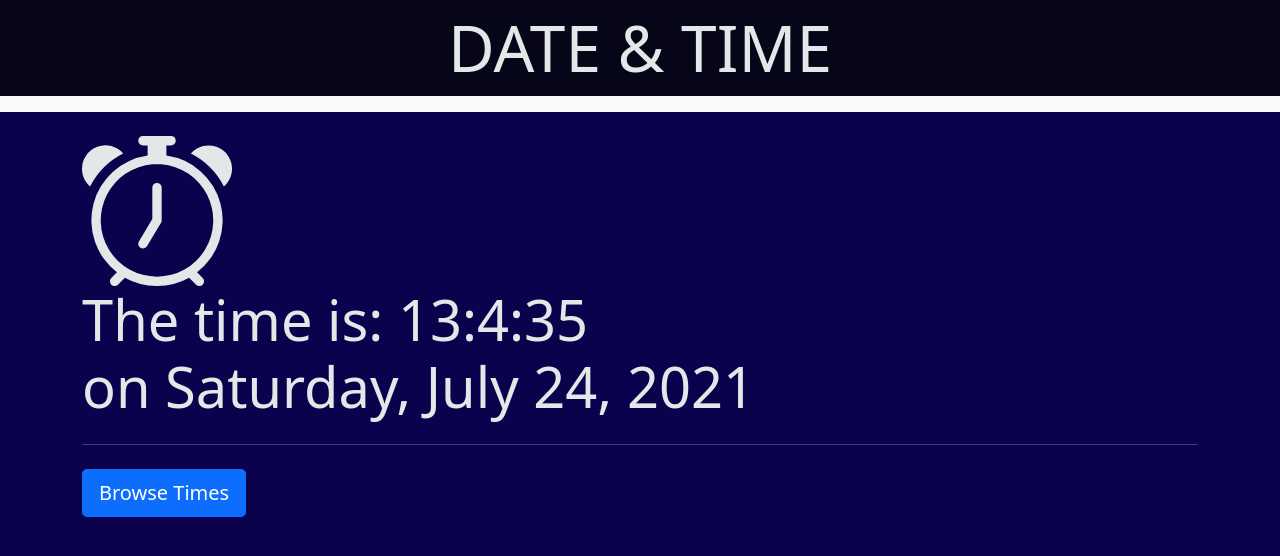
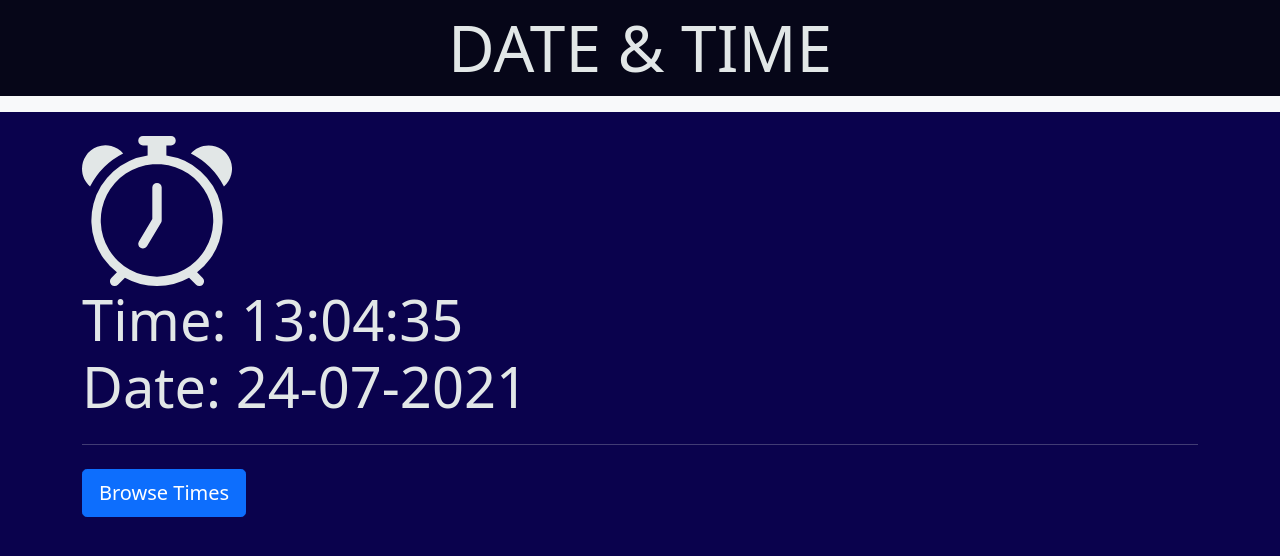
Before and after one commit to mayankesh239/clock, a plain HTML site: page index.html in a window 1280 px wide. Drawn offline with nearby package versions, Linux system fonts and the light colour scheme.

Commit message:
modification

```diff
--- a/index.html
+++ b/index.html
@@ -40,7 +40,7 @@
 
       </div>
       <div id="dis-con">
-        <h1 class="display-4"> The time is: <span id="time"></span> </h1>
+        <h1 class="display-4"> Time: <span id="time"></span> </h1>
         <p class="lead"></p>
         <hr class="my-4">
         <!-- <p>We are here to show you the time of different countries</p> -->
--- a/index.js
+++ b/index.js
@@ -1,10 +1,21 @@
-let a;
-let time;
-let date;
-const options = { weekday: 'long', year: 'numeric', month: 'long', day: 'numeric' };
-setInterval(() => {
+// declaration of the variable
+let a, time, date, m;
+
+//function to get and print the date and time
+myFunction = () => {
     a = new Date();
-    date = a.toLocaleDateString(undefined, options);
-    time = a.getHours() + ':' + a.getMinutes() + ':' + a.getSeconds();
-    document.getElementById('time').innerHTML = time + "<br> on " + date;
-}, 1000);
+    date = check(a.getDate()) + '-' + check(a.getMonth() + 1) + '-' + check(a.getFullYear());
+    time = check(a.getHours()) + ':' + check(a.getMinutes()) + ':' + check(a.getSeconds());
+    document.getElementById('time').innerHTML = time + "<br> Date: " + date;
+}
+
+//This arrow function will add 0 in front of the number if it is smaller than 10
+check = (m) => {
+    if (m < 10) {
+        m = "0" + m;
+    }
+    return m;
+}
+
+//This will make the function myFunction to execute after every 1000ms.
+window.setInterval(myFunction, 1000);
```
